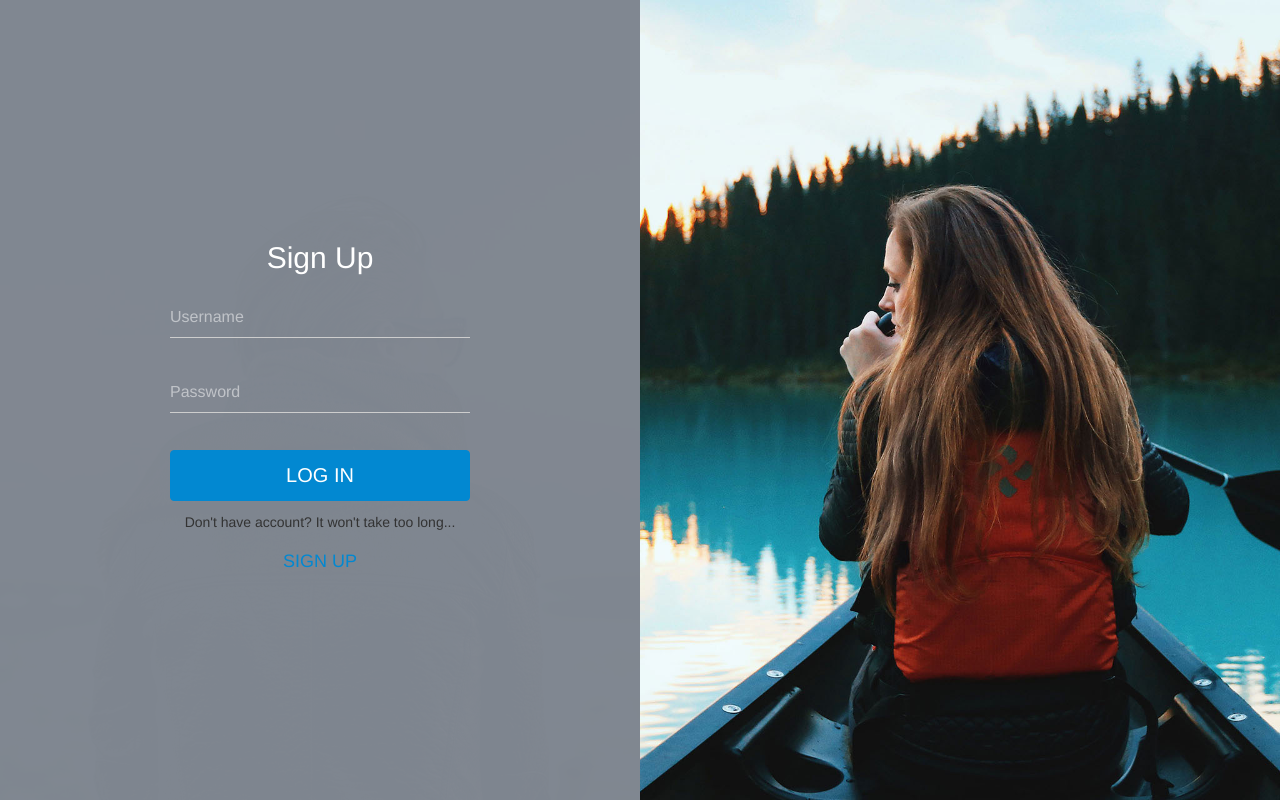
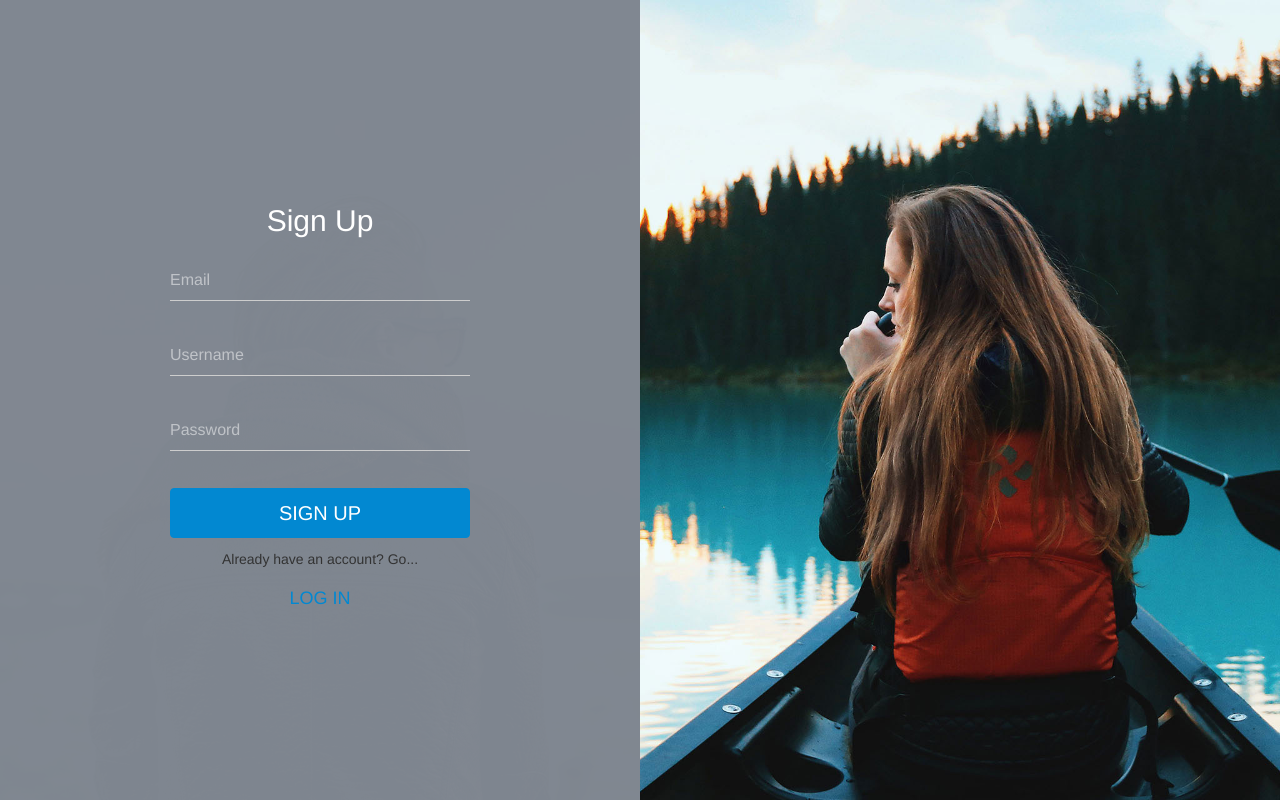
Before and after one commit to kevinglb/animatedPanel, a plain HTML site: page index.html in a window 1280 px wide. Drawn offline with Linux system fonts and the light colour scheme.

Commit message:
fixed cursor effect on lable inside the input fields

```diff
--- a/css/style.css
+++ b/css/style.css
@@ -86,7 +86,7 @@ label.control-label{
   font-weight: 400;
   opacity: 0.5;
   margin:0;
-  pointer-event:none;
+  pointer-events:none;
   -webkit-transition: all 200ms ease;
   -moz-transition: all 200ms ease;
   -ms-transition: all 200ms ease;
--- a/index.html
+++ b/index.html
@@ -26,6 +26,10 @@
             <p></p>
             <form>
               <div class="form-group">
+                <label class="control-label">Email</label>
+                <input class="form-control" type="email" required/>
+              </div>
+              <div class="form-group">
                 <label class="control-label">Username</label>
                 <input class="form-control" type="text" required/>
               </div>
@@ -33,10 +37,11 @@
                 <label class="control-label">Password</label>
                 <input class="form-control" type="password" required/>
               </div>
-              <button type="submt" value="Log In" class="btn subBtn">Log In</button>
+
+              <button type="submt" value="Log In" class="btn subBtn">Sign Up</button>
               <div>
-                <label class="tips">Don't have account? It won't take too long...</label>
-                <a class="btn switchBtn ">Sign Up</a>
+                <label class="tips">Already have an account? Go...</label>
+                <a class="btn switchBtn ">Log In</a>
               </div>
             </form>
           </div>
```
